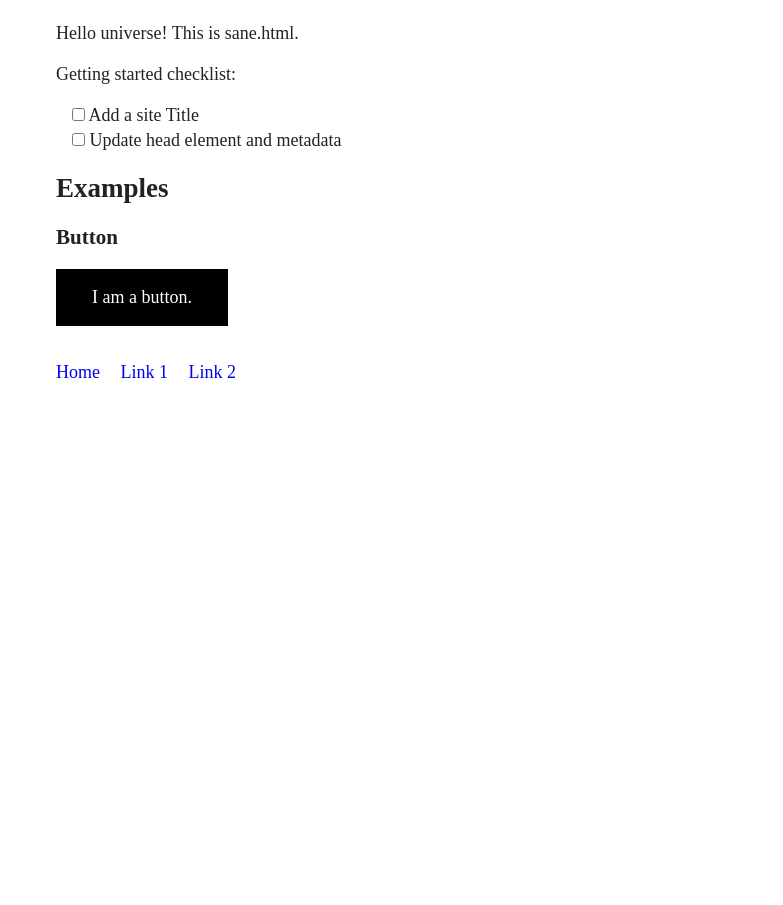
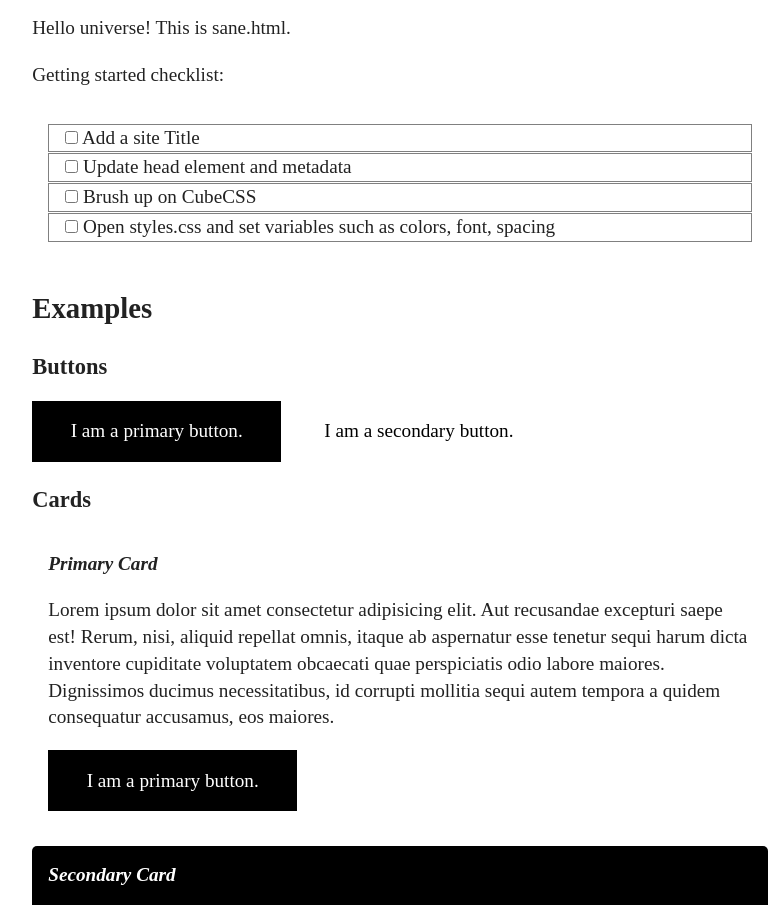
Before and after one commit to rchillard/sane.html, a plain HTML site: page index.html in a window 1280 px wide. Shown: the part 171-1076 px from the top of the page, without its empty margins (240-1023 px from the left). Before the commit the page ends 816 px from the top, so only its background shows below. Drawn offline with Linux system fonts and the light colour scheme.

Commit message:
Refactor to CubeCSS style

```diff
--- a/css/styles.css
+++ b/css/styles.css
@@ -1,12 +1,5 @@
 /* main styles using CUBE CSS https://cube.fyi/ */
 :root {
-    /* breakpoints */
-    --breakpoint-xsmall: 380px;
-	--breakpoint-small: 600px;
-	--breakpoint-medium: 768px;
-	--breakpoint-large: 992px;
-	--breakpoint-xlarge: 1200px;
-
     /* colors */
     --color-primary: white;
     --color-secondary: black;
@@ -17,69 +10,96 @@
     /* fonts */
     --font-stack: Verdana, Arial, Helvetica, sans-serif;
 
+    --step--2: clamp(0.91rem, calc(0.89rem + 0.10vw), 0.96rem);
+    --step--1: clamp(1.09rem, calc(1.05rem + 0.21vw), 1.20rem);
+    --step-0: clamp(1.31rem, calc(1.24rem + 0.37vw), 1.50rem);
+    --step-1: clamp(1.58rem, calc(1.46rem + 0.59vw), 1.88rem);
+    --step-2: clamp(1.89rem, calc(1.71rem + 0.89vw), 2.34rem);
+    --step-3: clamp(2.27rem, calc(2.01rem + 1.29vw), 2.93rem);
+    --step-4: clamp(2.72rem, calc(2.36rem + 1.83vw), 3.66rem);
+    --step-5: clamp(3.27rem, calc(2.75rem + 2.56vw), 4.58rem);
+
     /* layout */
+    --flow-space: 1em;
     --gap: 1.5rem;
+
+    --space-xs: clamp(1.00rem, calc(0.95rem + 0.24vw), 1.13rem);
+    --space-s: clamp(1.31rem, calc(1.24rem + 0.37vw), 1.50rem);
+    --space-m: clamp(2.00rem, calc(1.90rem + 0.49vw), 2.25rem);
+    --space-l: clamp(2.63rem, calc(2.48rem + 0.73vw), 3.00rem);
+
+    /* one-up pairs */
+    --space-xs-s: clamp(1.00rem, calc(0.80rem + 0.98vw), 1.50rem);
+    --space-s-m: clamp(1.31rem, calc(0.95rem + 1.83vw), 2.25rem);
+    --space-m-l: clamp(2.00rem, calc(1.61rem + 1.95vw), 3.00rem);
+
+    /* custom pairs */
+    --space-s-l: clamp(1.31rem, calc(0.65rem + 3.29vw), 3.00rem);
 }
+
 
 /* base */
 body {
     font-family: var(--ff);
-    font-size: large;
+    font-size: var(--step--1);
 }
 
-header, main, footer {
+/* compositions - flexible, component-agnostic layouts */
+
+.flow > * + * {
+    margin-top: var(--flow-space, 1em);
+}
+
+.horizontal-distributed {
+	align-items: center;
+	display: flex;
+	justify-content: space-between;
+}
+
+/* utilities - classes that do one job well */
+
+.bg-primary {
+    background: var(--color-primary);
+}
+
+.bg-secondary {
+    background: var(--color-secondary);
+}
+
+.bg-tertiary {
+    background: var(--color-tertiary);
+}
+
+.color-primary {
+    color: var(--color-primary);
+}
+
+.color-secondary {
+    color: var(--color-secondary);
+}
+
+.color-tertiary {
+    color: var(--color-tertiary);
+}
+
+.flex {
+    display: flex;
+    gap: var(--gap, 1rem);
+}
+
+.logo {
+    display: inline;
+    width: 2rem;
+}
+
+.wrapper {
     margin: 1rem auto;
 	max-width: clamp(360px, 80ch, 1100px);
 	padding: 0 1rem;
 	width: 100%;
 }
 
-nav {
-	align-items: center;
-	display: flex;
-	justify-content: space-between;
-}
-
-nav ul {
-	list-style: none;
-	padding: 0;
-}
-
-nav ul li {
-	display: inline-block;
-	padding-right: 1rem;
-	position: relative;
-	text-align: left;
-}
-
-nav ul li a:hover {
-	color: var(--color-tertiary);
-	text-decoration: none;
-}
-
-nav ul li a {
-	text-decoration: none;
-}
-
-/* composition */
-
-main > * {
-    padding-bottom: 1rem;
-}
-
-form > * {
-    display: block;
-    padding-left: 1rem;
-}
-
-/* utility */
-
-.flex {
-    display: flex;
-    gap: var(--gap, 1rem);
-}
-
-/* block */
+/* blocks - skeletal components and organizational structures */
 
 .button {
     border: 0;
@@ -99,15 +119,59 @@ form > * {
     background-color: var(--color-tertiary);
 }
 
-.checklist {
-
+.button[data-type="secondary"] {
+    color: var(--color-secondary);
+    background-color: var(--color-primary);
 }
 
-/* exception */
+.button[data-type="secondary"]:hover,
+.button[data-type="secondary"]:focus {
+    color: var(--color-primary);
+    background-color: var(--color-secondary);
+}
 
-.logo {
-    display: inline;
-    width: 2rem;
+.card {
+    border-radius: 5px;
+    padding: 1rem;
+}
+
+.card h4 {
+    font-style: italic;
+}
+
+.checklist {
+    padding: 1rem;
+}
+
+.checklist > * {
+    display: block;
+    padding-left: 1rem;
+}
+
+.checklist label {
+    border: 1px solid var(--color-tertiary);
+    margin-bottom: 1px;
+}
+
+.main-menu ul {
+	list-style: none;
+	padding: 0;
+}
+
+.main-menu ul li {
+	display: inline-block;
+	padding-right: 1rem;
+	position: relative;
+	text-align: left;
+}
+
+.main-menu ul li a:hover {
+	color: var(--color-tertiary);
+	text-decoration: none;
+}
+
+.main-menu ul li a {
+	text-decoration: none;
 }
 
 /* media queries */
--- a/index.html
+++ b/index.html
@@ -26,8 +26,8 @@
 <body>
   <!-- Add your site or application content here -->
 
-  <header>
-    <nav>
+  <header class="wrapper">
+    <nav class="main-menu | horizontal-distributed">
       <a href="#">
         <span>Name</span>
         <img alt="" class="logo" src="./icon.png">
@@ -40,22 +40,42 @@
     </nav>
   </header>
 
-  <main>
+  <main class="flow | wrapper">
     <h1>Main</h1>
     <p>Hello universe! This is sane.html.</p>
     <p>Getting started checklist:</p>
-    <form>
+    <form class="checklist">
       <label><input type="checkbox"> Add a site Title</label>
       <label><input type="checkbox"> Update head element and metadata</label>
+      <label><input type="checkbox"> Brush up on CubeCSS</label>
+      <label><input type="checkbox"> Open styles.css and set variables such as colors, font, spacing</label>
     </form>
 
     <h2>Examples</h2>
-    <h3>Button</h3>
-    <button class="button" data-type="primary">I am a button.</button>
+    <h3>Buttons</h3>
+    <button class="button" data-type="primary">I am a primary button.</button>
+    <button class="button" data-type="secondary">I am a secondary button.</button>
+    <h3>Cards</h3>
+    <article class="card | flow">
+      <h4>Primary Card</h4>
+      <p>Lorem ipsum dolor sit amet consectetur adipisicing elit. Aut recusandae excepturi saepe est! Rerum, nisi,
+        aliquid repellat omnis, itaque ab aspernatur esse tenetur sequi harum dicta inventore cupiditate voluptatem
+        obcaecati quae perspiciatis odio labore maiores. Dignissimos ducimus necessitatibus, id corrupti mollitia sequi
+        autem tempora a quidem consequatur accusamus, eos maiores.</p>
+      <button class="button" data-type="primary">I am a primary button.</button>
+    </article>
+    <article class="card | flow | color-primary bg-secondary">
+      <h4>Secondary Card</h4>
+      <p>Lorem ipsum dolor sit amet consectetur adipisicing elit. Velit voluptate ullam, harum veritatis quam, nesciunt
+        incidunt quidem dolorem perspiciatis repellat magnam, consectetur similique. Sed laudantium cum magnam aut
+        maiores explicabo amet libero ea optio? Voluptatem, quibusdam itaque ab labore inventore quas. Doloremque
+        cupiditate cum nobis, placeat sed in dolores aut.</p>
+      <button class="button" data-type="secondary">I am a secondary button.</button>
+    </article>
   </main>
 
-  <footer>
-    <nav>
+  <footer class="wrapper">
+    <nav class="main-menu | horizontal-distributed">
       <ul>
         <li><a href="#">Home</a></li>
         <li><a href=".html">Link 1</a></li>
```
